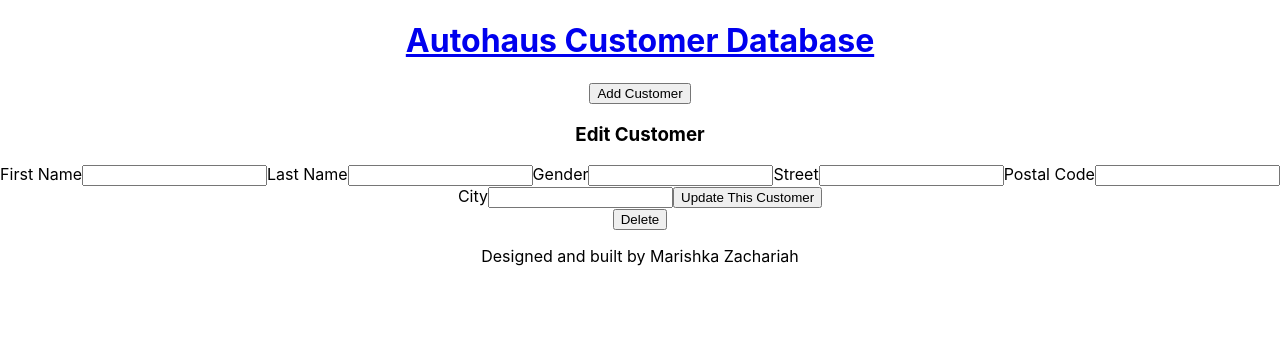
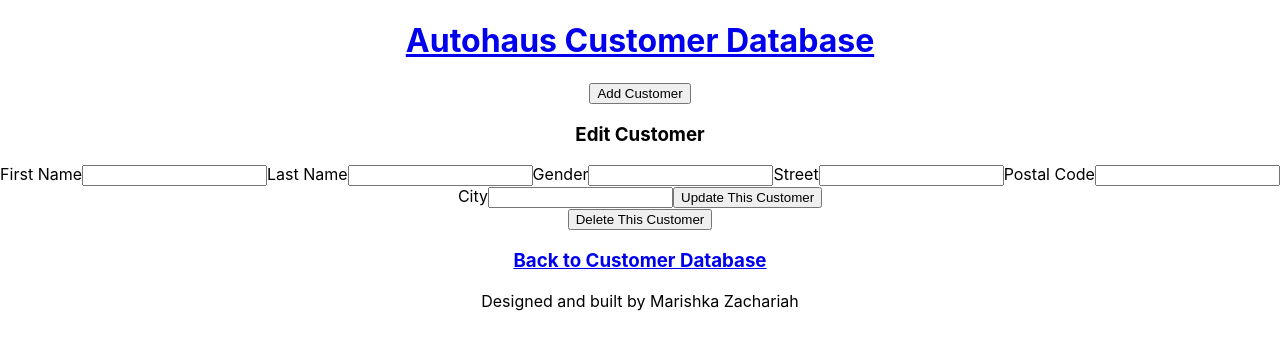
Before and after one commit to marishkazachariah/autohaus-crud-test, a React (Create React App) app in the folder client/: page /customerdata/edit/1 in a window 1280 px wide. Shown: the top 350 px of the page. Built offline with nearby package versions, Linux system fonts and the light colour scheme; no server answers.

Commit message:
implement back to homepage button

```diff
--- a/client/src/pages/EditCustomerPage.js
+++ b/client/src/pages/EditCustomerPage.js
@@ -2,6 +2,7 @@ import React from 'react'
 import axios from 'axios';
 import { useState, useEffect } from 'react';
 import service from '../api/service';
+import { Link } from 'react-router-dom';
 
 export default function EditCustomerPage(props) {
 
@@ -17,7 +18,7 @@ export default function EditCustomerPage(props) {
         return service
         .deleteCustomer(id)
         .then(res => {
-            console.log('customer deleted', res);
+            // console.log('customer deleted', res);
             props.history.push('/');
         })
         .catch(err => console.log(err))
@@ -95,7 +96,8 @@ export default function EditCustomerPage(props) {
                 />
                 <button type="submit">Update This Customer</button>
             </form>
-            <button onClick={() => deleteCustomer(customerId)}>Delete</button>
+            <button onClick={() => deleteCustomer(customerId)}>Delete This Customer</button>
+            <Link to={"/"}><h3>Back to  Customer Database</h3></Link>
         </div>
     )
 }
```
